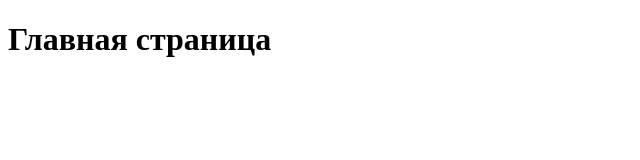
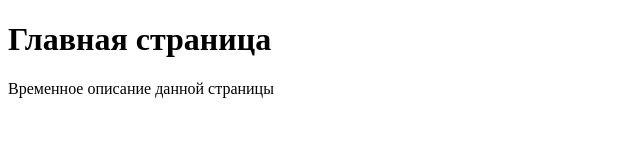
Before and after one commit to ReinaAverzer/git-git, a plain HTML site: page index.html in a window 1280 px wide. Shown: the whole page, without its empty margins (0-640 px from the left). Drawn offline with Linux system fonts and the light colour scheme.

Commit message:
feat: added a paragraph with the text

```diff
--- a/index.html
+++ b/index.html
@@ -5,5 +5,6 @@
 </head>
 <body class="site-body">
     <h1 class="title">Главная страница</h1>
+    <p class="description">Временное описание данной страницы</p>
 </body>
 </html>
```
